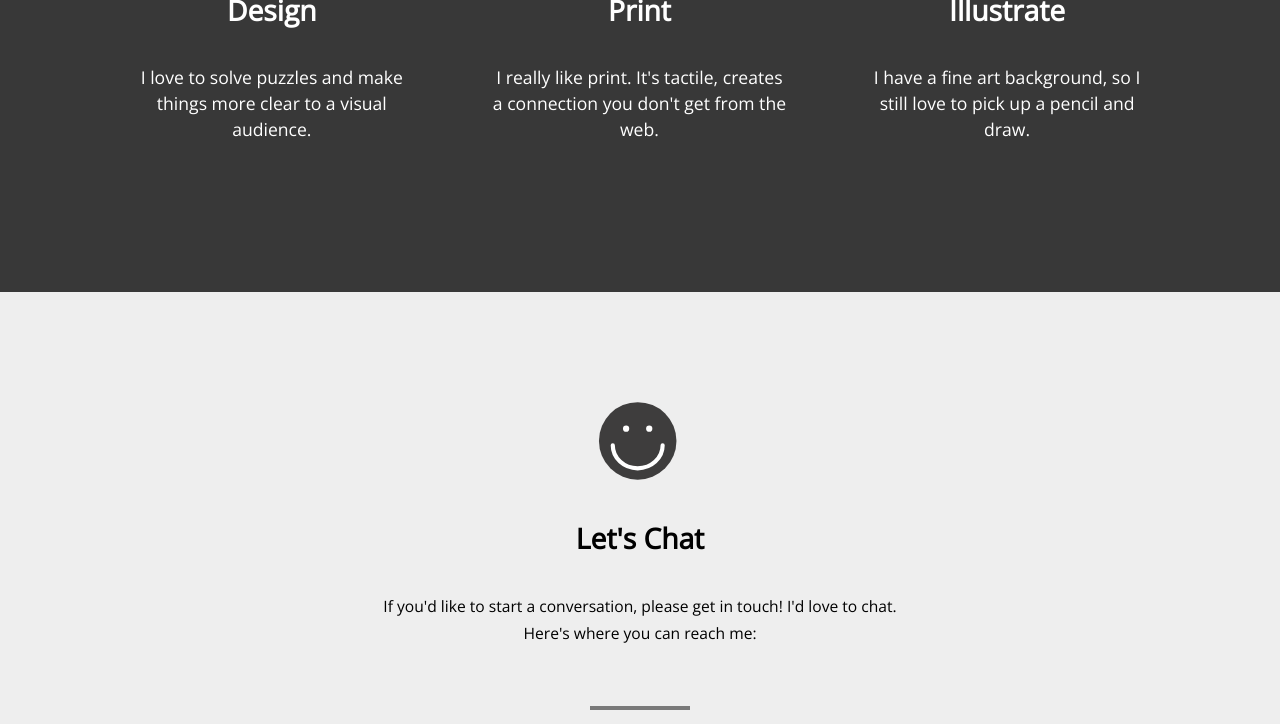
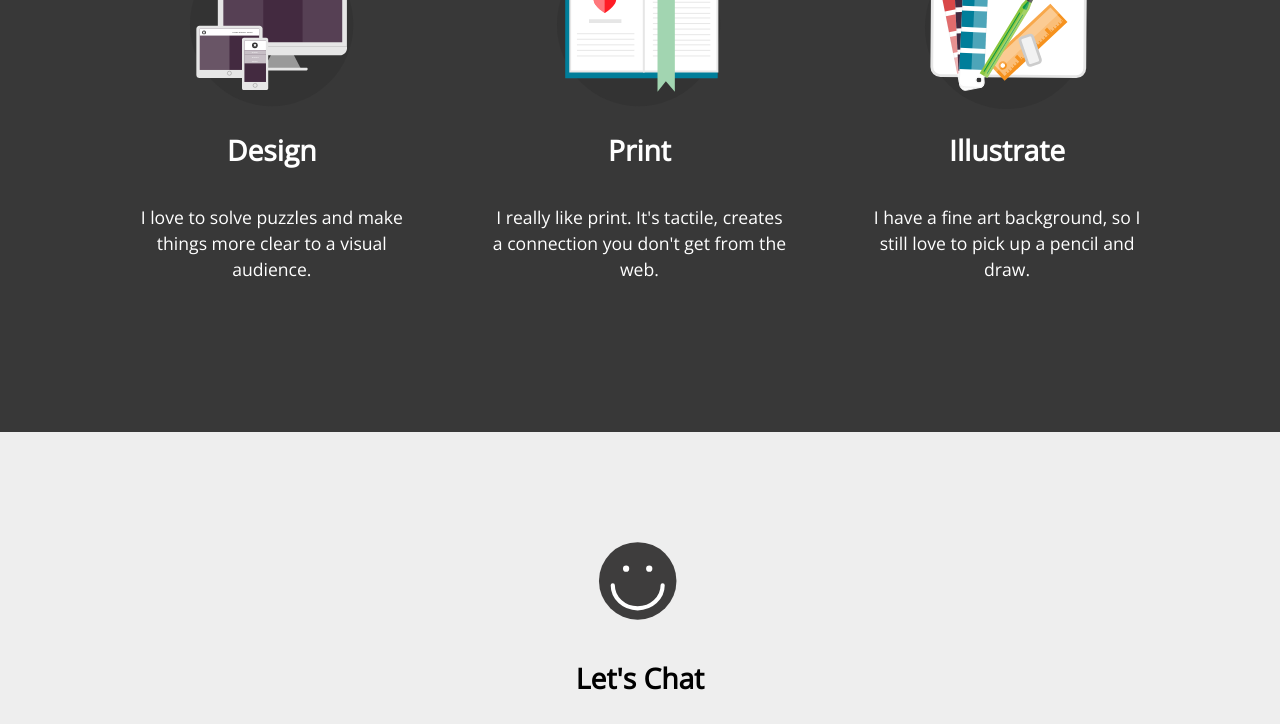
Before and after one commit to alysonconner/alysonconner.github.io, a plain HTML site: page index.html in a window 1280 px wide. Shown: the part 2673-3397 px from the top of the page. Drawn offline with nearby package versions, Linux system fonts and the light colour scheme.

Commit message:
added skills icons

```diff
--- a/css/general.css
+++ b/css/general.css
@@ -207,7 +207,7 @@ img {
 }
 
 .icon {
-	width: 60px;
+	width: 200px;
     float: center;
 }
 
--- a/index.html
+++ b/index.html
@@ -264,19 +264,19 @@
 	<div class="skills">
 		<ul class="skills">
 			<li class="island">
-				<img class="icon" src="img/ac-logo.svg" alt=""/>
+				<img class="icon" src="img/design-icon.svg" alt=""/>
 				<span class="separator"></span>
 				<h2>Design</h2>
 				<p>I love to solve puzzles and make things more clear to a visual audience.</p>
 			</li>
 			<li class="island">
-				<img class="icon" src="img/ac-logo.svg" alt=""/>
+				<img class="icon" src="img/print-icon.svg" alt=""/>
 				<span class="separator"></span>
 				<h2>Print</h2>
 				<p>I really like print. It's tactile, creates a connection you don't get from the web.</p>
 			</li>
 			<li class="island">
-				<img class="icon" src="img/ac-logo.svg" alt=""/>
+				<img class="icon" src="img/illustrate-icon.svg" alt=""/>
 				<span class="separator"></span>
 				<h2>Illustrate</h2>
 				<p>I have a fine art background, so I still love to pick up a pencil and draw.</p>
```
Also changed, not shown: img/design-icon.svg (added), img/illustrate-icon.svg (added), img/print-icon.svg (added).
